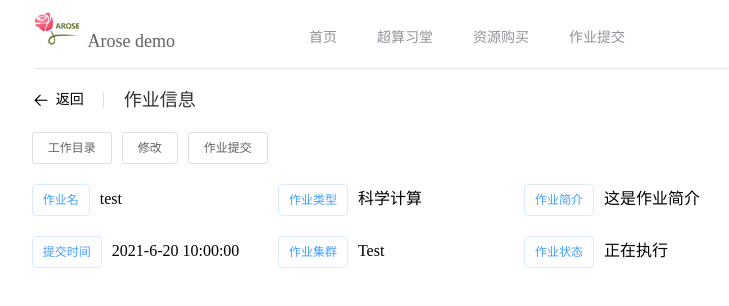
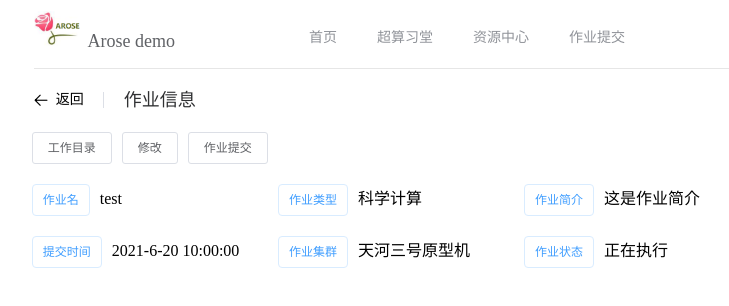
Before and after one commit to Primus-L/arose_demo, a Vue app: page /jobsubmit/1 in a window 1280 px wide. Shown: the top 306 px of the page, without its empty margins (249-978 px from the left). Built offline with nearby package versions, Linux system fonts and the light colour scheme; what vue-cookies would draw is missing.

Commit message:
修改一些文字描述

```diff
--- a/src/components/CreateJobForm.vue
+++ b/src/components/CreateJobForm.vue
@@ -14,7 +14,8 @@
         </el-form-item>
         <el-form-item label="集群" prop="cluster">
             <el-select v-model="ruleForm.cluster">
-                <el-option label="Test" value="Test"></el-option>
+                <el-option label="天河一号" value="天河一号"></el-option>
+                <el-option label="天河三号原型机" value="天河三号原型机"></el-option>
             </el-select>
         </el-form-item>
     </el-form>
--- a/src/components/Header.vue
+++ b/src/components/Header.vue
@@ -10,7 +10,7 @@
             <el-menu :default-active="this.$route.path"  mode="horizontal" :router=true>
                 <el-menu-item index="/">首页</el-menu-item>
                 <el-menu-item index="/easyhpc" >超算习堂</el-menu-item>
-                <el-menu-item index="/appcenter">资源购买</el-menu-item>
+                <el-menu-item index="/appcenter">资源中心</el-menu-item>
                 <el-menu-item index="/jobsubmit">作业提交</el-menu-item>
             </el-menu>
         </el-col>
--- a/src/components/JobInfoTable.vue
+++ b/src/components/JobInfoTable.vue
@@ -45,7 +45,7 @@
                     jobType:'科学计算',
                     jobStatus:'正在执行',
                     date:"2021-6-20 10:00:00",
-                    cluster:'Test',
+                    cluster:'天河三号原型机',
                     jobDescription:'这是作业简介'
                 }
             }
```
